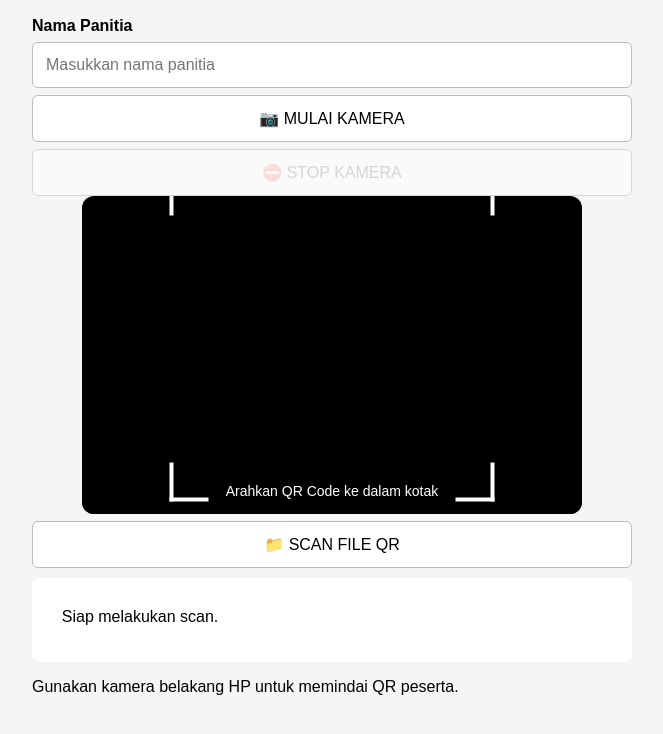
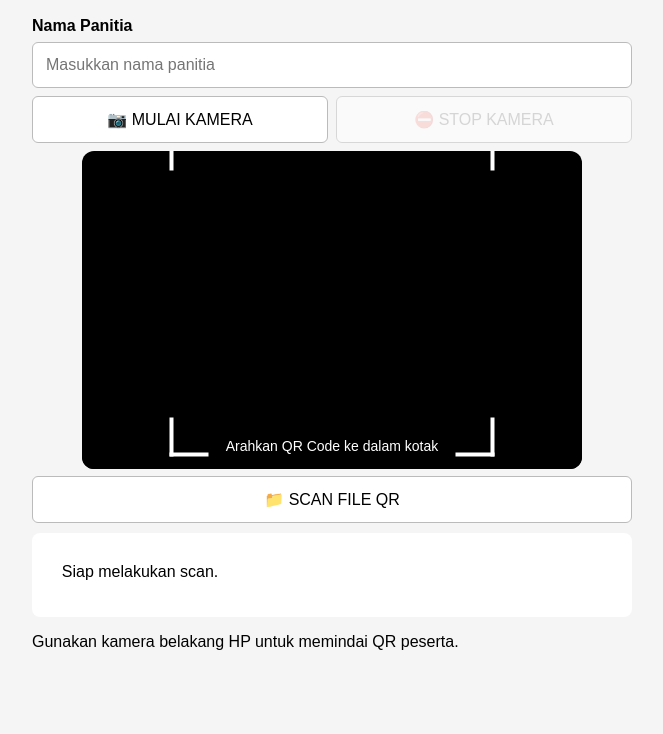
Before and after one commit to soeponob-arch/seminar-scanner, a plain HTML site: page index.html in a window 1280 px wide. Shown: the part 86-820 px from the top of the page, without its empty margins (308-971 px from the left). Drawn offline with Linux system fonts and the light colour scheme.

Commit message:
Update index.html

```diff
--- a/index.html
+++ b/index.html
@@ -735,6 +735,16 @@ const API_URL = 'https://script.google.com/macros/s/AKfycbynFvk-D1N4EUKLCMZvlapc
 
   <style>
 /*** Awal**/
+  .camera-buttons {
+  display: flex;
+  gap: 8px;
+  margin: 8px 0;
+}
+
+.camera-buttons button {
+  flex: 1;
+  margin: 0;
+}
     .scanner-container {
   position: relative;
   width: 100%;
@@ -748,7 +758,7 @@ const API_URL = 'https://script.google.com/macros/s/AKfycbynFvk-D1N4EUKLCMZvlapc
 .scanner-container video {
   display: block;
   width: 100%;
-  height: auto;
+  height: 260px;
   min-height: 300px;
   object-fit: cover;
 }
```
